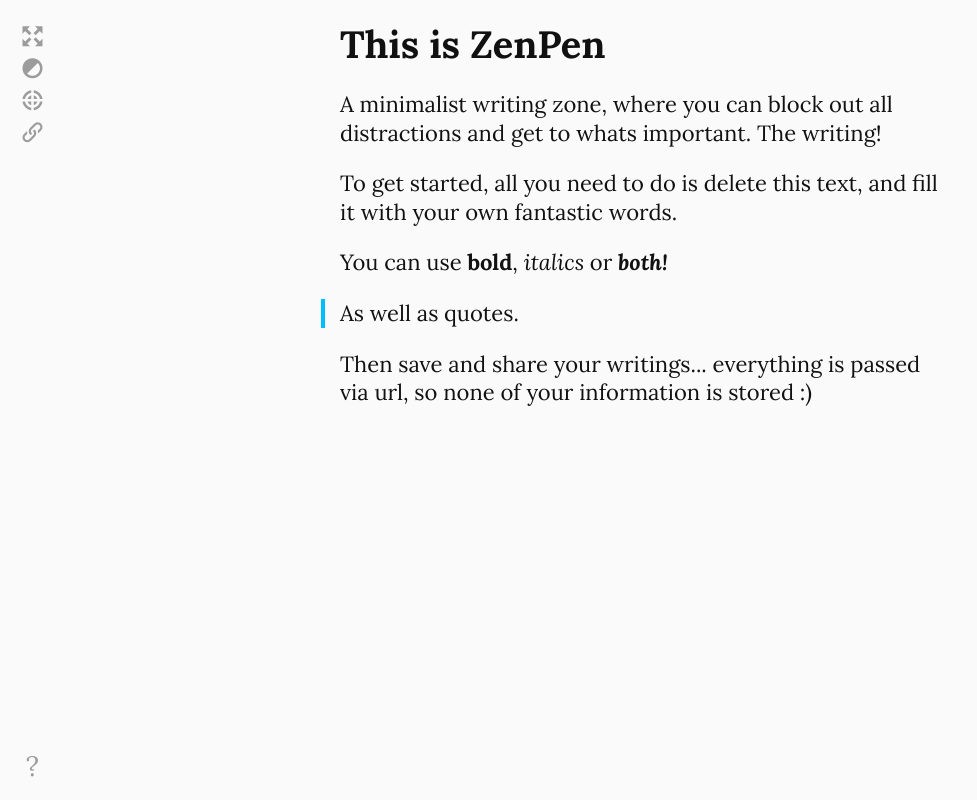
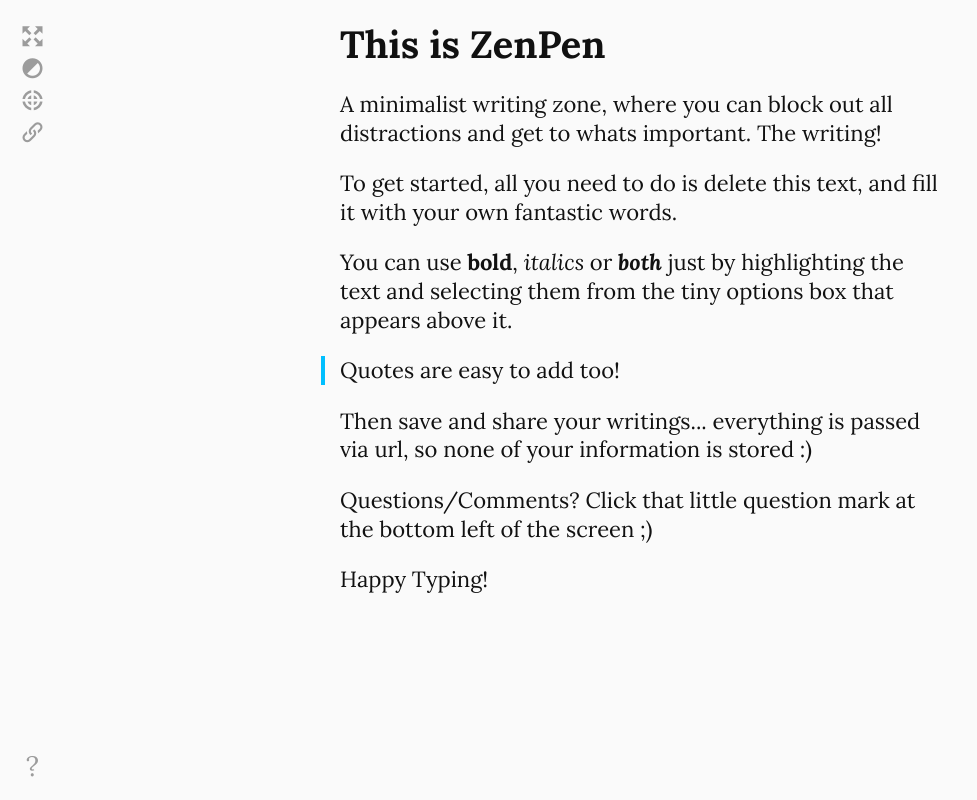
Before and after one commit to tholman/zenpen, a plain HTML site: page index.html in a window 1280 px wide. Shown: the whole page, without its empty margins (0-977 px from the left). Drawn offline with Linux system fonts and the light colour scheme.

Commit message:
Initial text

```diff
--- a/index.html
+++ b/index.html
@@ -97,16 +97,18 @@
 					To get started, all you need to do is delete this text, and fill it with your own fantastic words.
 				</p>
 				<p>
-					You can use <b>bold</b>, <i>italics</i> or <b><i>both!</i></b>
-				</p>
+					You can use <b>bold</b>, <i>italics</i> or <b style="font-style: italic;">both</b> just by highlighting the text and selecting them from the tiny options box that appears above it.</p>
 
 				<blockquote>
-					As well as quotes.
-				</blockquote>
+					Quotes are easy to add too!</blockquote>
 
 				<p>
 					Then save and share your writings... everything is passed via url, so none of your information is stored :)
 				</p>
+				<p>
+					Questions/Comments? Click that little question mark at the bottom left of the screen ;)
+				</p>
+				<p>Happy Typing!</p>
 
 			</article>
 
```
